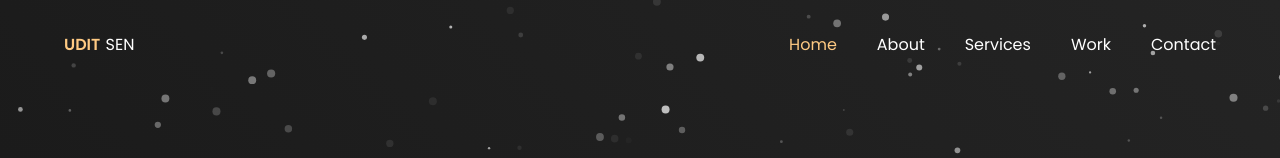
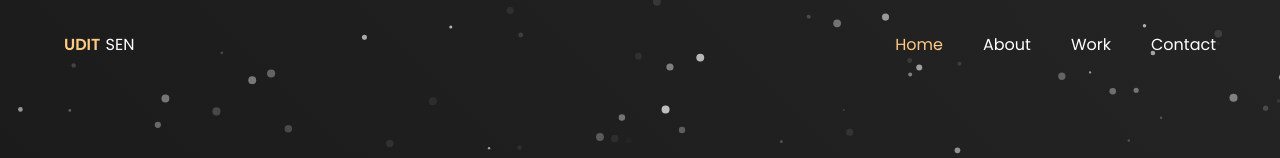
Before and after one commit to aedit/v2, a Nuxt app: page / in a window 1280 px wide. Shown: the top 158 px of the page. Built offline with nearby package versions, Linux system fonts and the light colour scheme.

Commit message:
improv: NavBar updations

```diff
--- a/assets/styles/components/_navbar.scss
+++ b/assets/styles/components/_navbar.scss
@@ -8,8 +8,16 @@
   .nav-bar__links {
     gap: 2.5rem;
     li {
-      &:hover {
-        border-bottom: 1px solid map-get($color-map, primary);
+      &::after {
+        content: '';
+        display: block;
+        height: 2px;
+        width: 0%;
+        background: map-get($color-map, primary);
+        transition: width 0.5s ease;
+      }
+      &:hover::after {
+        width: 100%;
       }
       a {
         &.nuxt-link-exact-active {
--- a/components/NavBar.vue
+++ b/components/NavBar.vue
@@ -8,7 +8,6 @@
     <ul class="nav-bar__links d-flex">
       <li><NuxtLink to="/"> Home</NuxtLink></li>
       <li><NuxtLink to="/about"> About</NuxtLink></li>
-      <li><NuxtLink to="/services"> Services</NuxtLink></li>
       <li><NuxtLink to="/portfolio"> Work</NuxtLink></li>
       <li><NuxtLink to="/contact"> Contact</NuxtLink></li>
     </ul>
```
